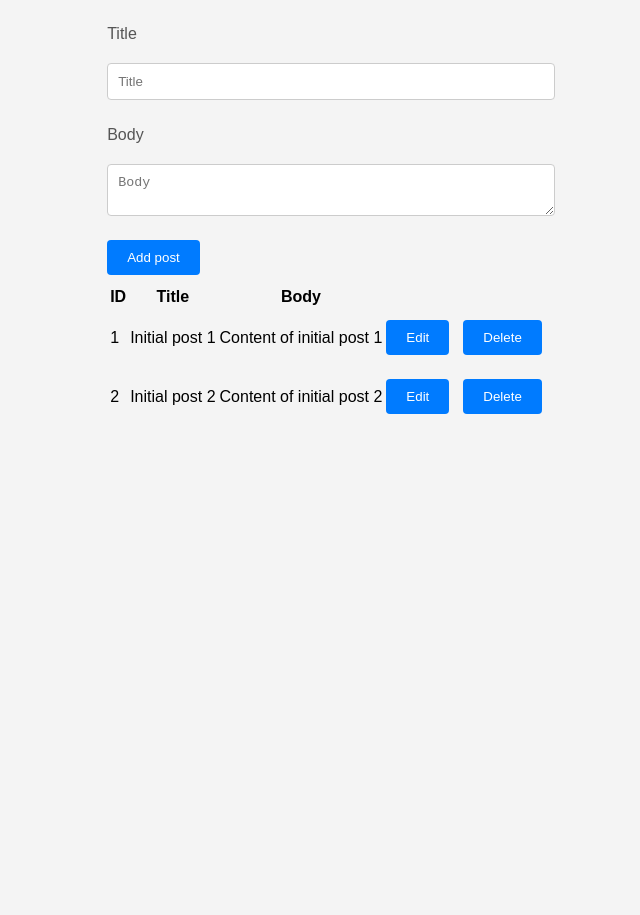
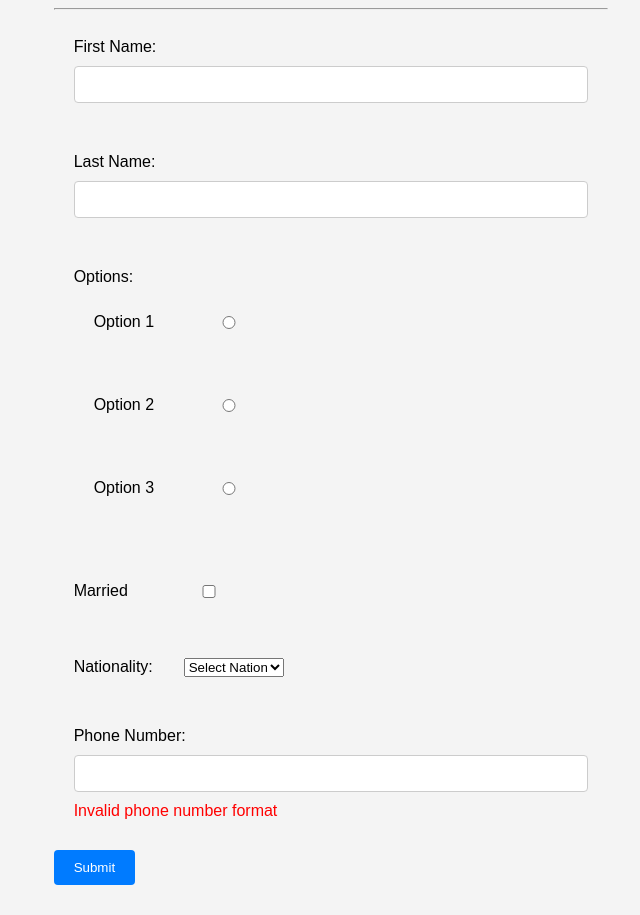
Before and after one commit to elchinovzla/practice-react, a React (Create React App) app: page / in a window 1280 px wide. Shown: the part 400-1315 px from the top of the page, without its empty margins (309-949 px from the left). Before the commit the page ends 867 px from the top, so only its background shows below. Built offline with nearby package versions, Linux system fonts and the light colour scheme.

Commit message:
practice with a form with radio, select and checkbox

```diff
--- a/src/App.js
+++ b/src/App.js
@@ -1,6 +1,7 @@
 import Question1 from './testcases/question1/Question1';
 import Question2 from './testcases/question2/Question2';
 import Question3 from './testcases/question3/Question3';
+import Question4 from './testcases/question4/Question4';
 
 const App = () => {
   return (
@@ -10,6 +11,8 @@ const App = () => {
       <Question2 />
       <hr />
       <Question3 />
+      <hr />
+      <Question4 />
     </>
   );
 };
--- /dev/null
+++ b/src/testcases/question4/Question4.js
@@ -0,0 +1,176 @@
+import React, { useState } from 'react';
+
+const mockOptions = {
+  option1: 'Option 1',
+  option2: 'Option 2',
+  option3: 'Option 3',
+};
+
+const nationalityOptions = ['American', 'British', 'Canadian', 'Other'];
+
+const Question4 = () => {
+  const [formInputs, setFormInputs] = useState({
+    firstName: '',
+    lastName: '',
+    selectedOption: '',
+    isMarried: false,
+    selectedNationality: '',
+    phoneNumber: '',
+  });
+
+  const handleInputChange = (event) => {
+    const { name, value, type, checked } = event.target;
+    setFormInputs((prevInputs) => ({
+      ...prevInputs,
+      [name]: type === 'checkbox' ? checked : value,
+    }));
+  };
+
+  const handlePhoneNumberChange = (event) => {
+    const input = event.target.value.replace(/\D/g, ''); // Remove non-digit characters
+    const formattedPhoneNumber = input.replace(
+      /^(\d{3})(\d{3})(\d{4})$/,
+      '($1)$2-$3'
+    );
+    setFormInputs((prevInputs) => ({
+      ...prevInputs,
+      phoneNumber: formattedPhoneNumber,
+    }));
+  };
+
+  const isValidPhoneNumber = () => {
+    // Basic validation: check if the formatted phone number has the correct length
+    return formInputs.phoneNumber.replace(/\D/g, '').length === 10;
+  };
+
+  const handleSubmit = (event) => {
+    event.preventDefault();
+    // Add your form submission logic here
+  };
+
+  return (
+    <form onSubmit={handleSubmit}>
+      <div>
+        <label htmlFor="firstName">
+          First Name:
+          <input
+            type="text"
+            name="firstName"
+            value={formInputs.firstName}
+            onChange={handleInputChange}
+          />
+        </label>
+      </div>
+      <div>
+        <label htmlFor="lastName">
+          Last Name:
+          <input
+            type="text"
+            name="lastName"
+            value={formInputs.lastName}
+            onChange={handleInputChange}
+          />
+        </label>
+      </div>
+
+      <div>
+        <label>Options:</label>
+        {Object.entries(mockOptions).map(([value, label]) => (
+          <div
+            key={value}
+            style={{
+              display: 'flex',
+              alignItems: 'center',
+              marginBottom: '10px',
+            }}
+          >
+            <label
+              style={{ marginRight: '10px', width: '100px' }}
+              key={value}
+              htmlFor="selectedOption"
+            >
+              {label}
+            </label>
+            <input
+              style={{ width: '50px' }}
+              type="radio"
+              name="selectedOption"
+              value={value}
+              checked={formInputs.selectedOption === value}
+              onChange={handleInputChange}
+            />
+          </div>
+        ))}
+      </div>
+
+      <div
+        style={{
+          display: 'flex',
+          alignItems: 'center',
+          marginBottom: '10px',
+        }}
+      >
+        <label
+          htmlFor="isMarried"
+          style={{ marginRight: '10px', width: '100px' }}
+        >
+          Married
+        </label>
+        <input
+          style={{ width: '50px' }}
+          type="checkbox"
+          name="isMarried"
+          checked={formInputs.isMarried}
+          onChange={handleInputChange}
+        />
+      </div>
+
+      <div
+        style={{
+          display: 'flex',
+          alignItems: 'center',
+          marginBottom: '10px',
+        }}
+      >
+        <label
+          htmlFor="selectedNationality"
+          style={{ width: '100px', marginRight: '10px' }}
+        >
+          Nationality:
+        </label>
+        <select
+          style={{ width: '100px' }}
+          name="selectedNationality"
+          value={formInputs.selectedNationality}
+          onChange={handleInputChange}
+        >
+          <option value="">Select Nationality</option>
+          {nationalityOptions.map((nationality) => (
+            <option key={nationality} value={nationality}>
+              {nationality}
+            </option>
+          ))}
+        </select>
+      </div>
+      <div>
+        <label htmlFor="phoneNumber">
+          Phone Number:
+          <input
+            type="text"
+            name="phoneNumber"
+            value={formInputs.phoneNumber}
+            onChange={handlePhoneNumberChange}
+            maxLength="14" // Set maximum length to accommodate the formatted phone number
+          />
+          {!isValidPhoneNumber() && (
+            <span style={{ color: 'red' }}>Invalid phone number format</span>
+          )}
+        </label>
+      </div>
+
+      <button type="submit">Submit</button>
+    </form>
+  );
+};
+
+export default Question4;
```
